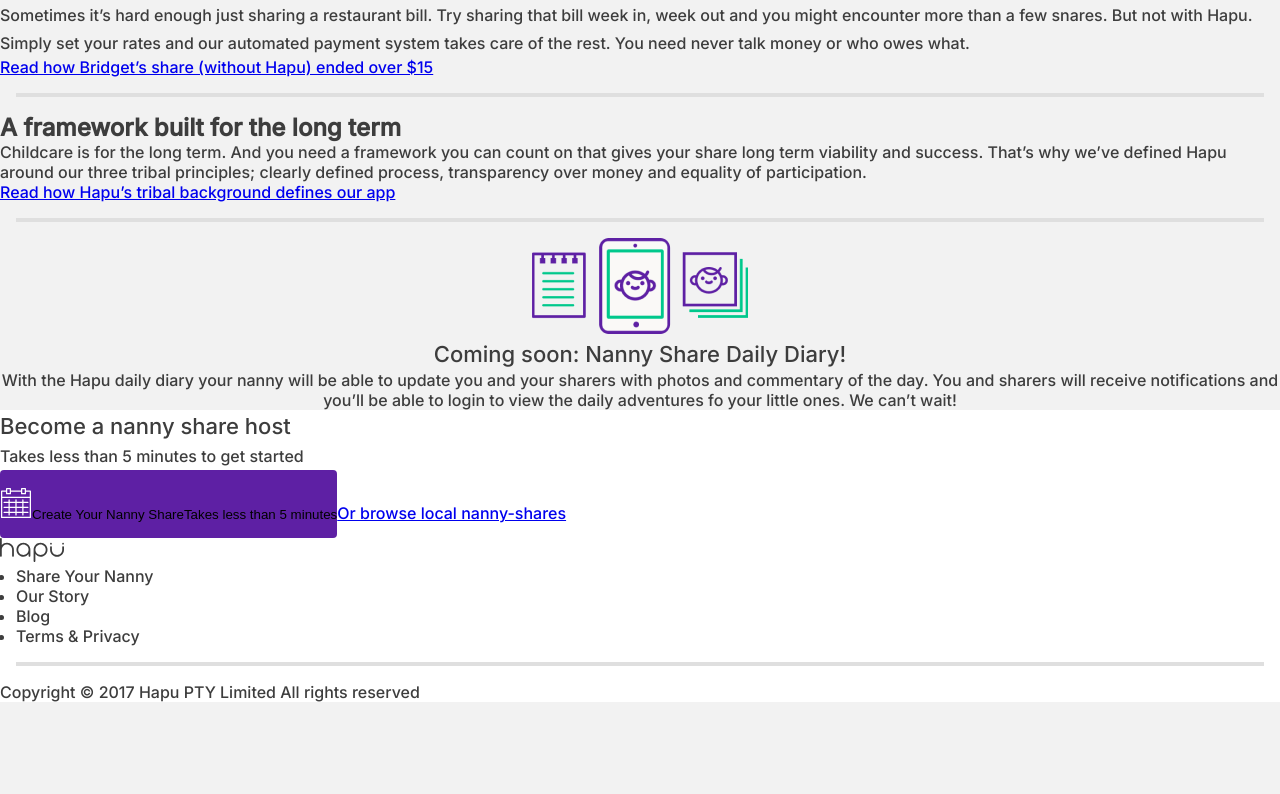
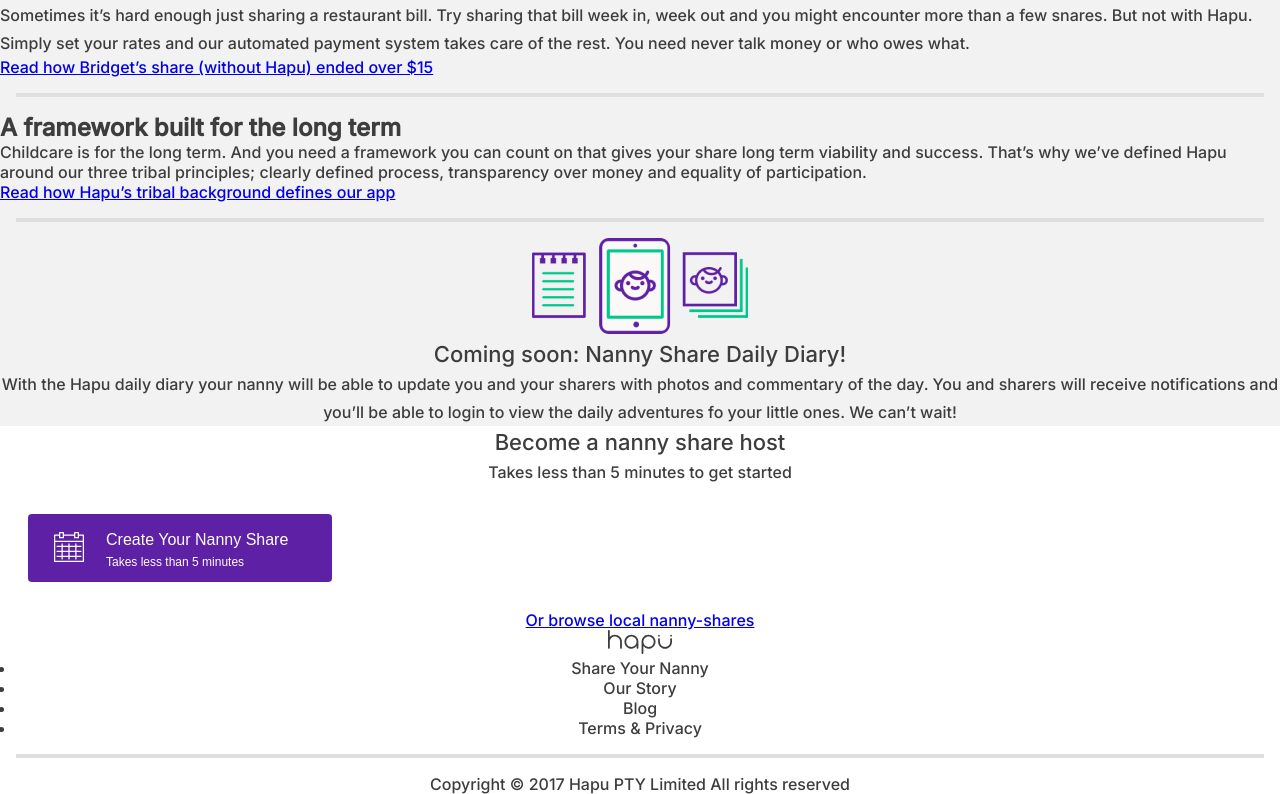
Before and after one commit to walterlbf/react-challenge, a React (Create React App) app: page / in a window 1280 px wide. Shown: the part 1592-2386 px from the top of the page. Before the commit the page ends 2294 px from the top, so only its background shows below. Built offline with nearby package versions, Linux system fonts and the light colour scheme.

Commit message:
correcao do news e button do footer finalizado

```diff
--- a/src/components/Footer.jsx
+++ b/src/components/Footer.jsx
@@ -15,14 +15,19 @@
             Takes less than 5 minutes to get started
           </p>
           <button className="footer-button">
-            <img src={ calendarIcon } alt="" />
-            <span>
-              Create Your Nanny Share
-            </span>
-            <span>
-              Takes less than 5 minutes
-            </span>
+            <picture className="picture-calendar">
+              <img src={ calendarIcon } alt="" />
+            </picture>
+            <div className="flex-button">
+              <span className="span-1">
+                Create Your Nanny Share
+              </span>
+              <span className="span-2">
+                Takes less than 5 minutes
+              </span>
+            </div>
           </button>
+
           <a href="/">
             Or browse local nanny-shares
           </a>
--- a/src/styles/Footer.css
+++ b/src/styles/Footer.css
@@ -2,6 +2,7 @@
   background-color: #FFFFFF;
   color: #3D3D3D;
   font-weight: 500;
+  text-align: center;
 }
 
 .footer-h2 {
@@ -21,17 +22,51 @@
   font-weight: 500;
 }
 
+/*button*/
+
+.flex-button {
+  display: flex;
+  flex-direction: column;
+  align-items: flex-start;
+}
+
+.picture-calendar {
+  margin-left: 25px;
+  margin-right: 21px;
+}
+
 .footer-button {
   background: #5E20A4;
   border-radius: 4px;
+  color: #FFFFFF;
+  align-items: center;
+  display: flex;
+  width: 304px;
   height: 68px;
+  margin: 28px;
 }
+
+.span-1 {
+  font-size: 16px;
+  line-height: 28px;
+}
+
+.span-2 {
+  font-size: 12px;
+  line-height: 16px;
+}
+
+/*fim do button*/
 
 @media (max-width: 360px) {
 
   footer {
     padding-top: 40px;
-    text-align: center;
+
+  }
+
+  .footer-section {
+    /* flex-direction: column; */
   }
 
   .footer-h2{
--- a/src/styles/News.css
+++ b/src/styles/News.css
@@ -7,6 +7,11 @@
   font-weight: 500;
   font-size: 22px;
   line-height: 32px;
+}
+
+.news-p {
+  font-size: 16px;
+  line-height: 28px;
 }
 
 @media (max-width: 360px) {
```
